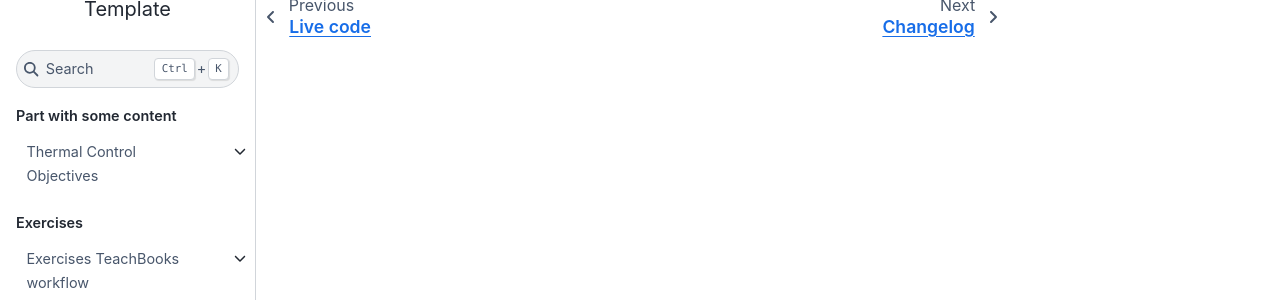
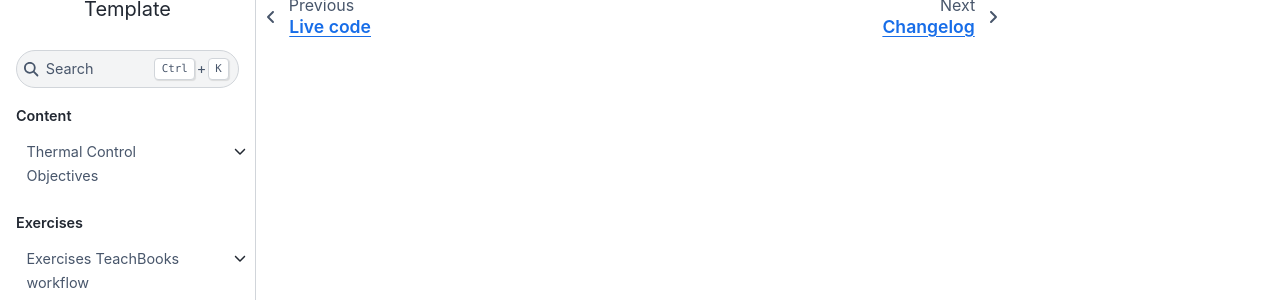
Before and after one commit to iuriolbalbin/Thermal, a Jupyter Book: the page built from book/references.md, in a window 1280 px wide. Shown: the part 250-550 px from the top of the page. Built offline with Jupyter Book 1.0.4 settings and Sphinx 7.4.7 and the Sphinx Book theme 1.1.4, drawn with Linux system fonts in a browser that asks for light colours; comment, search, counter and statistics services are not loaded.

Commit message:
Update _toc.yml

```diff
--- a/book/_toc.yml
+++ b/book/_toc.yml
@@ -2,7 +2,7 @@ format: jb-book
 root: intro.md
 
 parts:
-  - caption: Part with some content
+  - caption: Content
     chapters:
     - file: some_content/overview.md
       sections:
```
